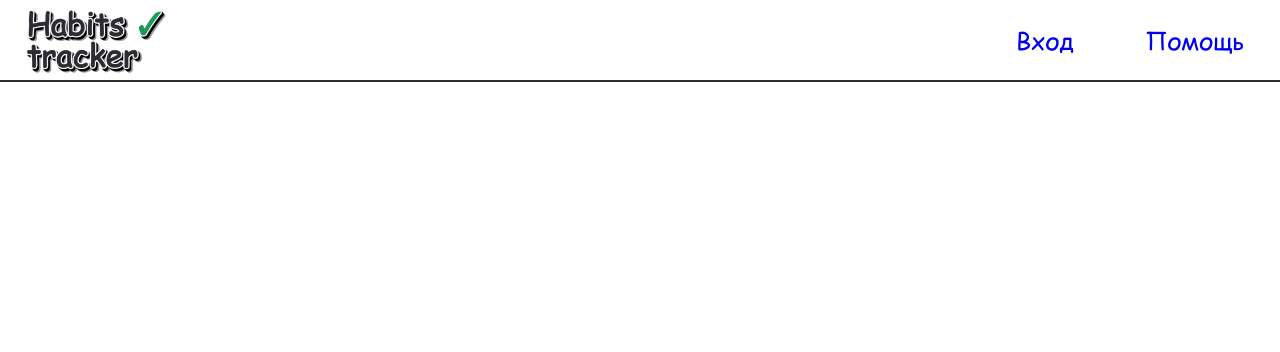
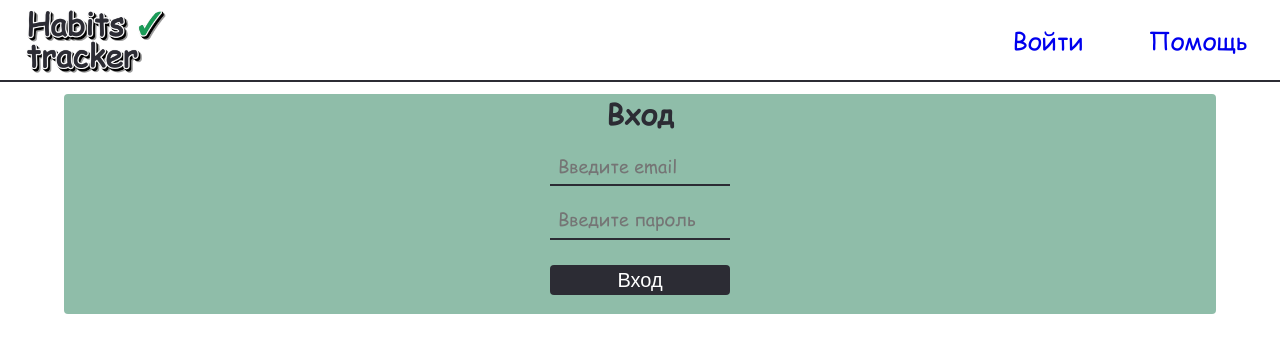
Before and after one commit to rybakoff2/habits, a React (Create React App) app: page /login in a window 1280 px wide. Shown: the top 352 px of the page. Built offline with nearby package versions, Linux system fonts and the light colour scheme.

Commit message:
add autorize

```diff
--- a/src/App.js
+++ b/src/App.js
@@ -1,10 +1,46 @@
 import React from 'react';
+import { BrowserRouter } from 'react-router-dom';
 import Header from "./components/Header/Header";
+import { useState } from 'react';
+import { createContext } from 'react';
+import { useEffect } from 'react';
+import AppRouter from './AppRouter';
+
+
+export const AuthContext = createContext(null);
 
 function App() {
+
+const [isAuth, setIsAuth] = useState(false)
+
+useEffect(() => {
+
+  if (localStorage.getItem('isAuth')) {
+      setIsAuth(true)
+  }
+}, [])
+
+function login() {
+    localStorage.setItem('isAuth', 'true')
+    setIsAuth(true)
+
+}
+
+function logout() {
+    localStorage.removeItem('isAuth')
+    setIsAuth(false)
+}
+const context = {isAuth, setIsAuth, login, logout}
+
+
     return (
 
-       <Header/>
+        <BrowserRouter>
+                <AuthContext.Provider value={context}>
+                     <Header/>
+                     <AppRouter />
+                </AuthContext.Provider>
+        </BrowserRouter>
   );
 }
 
--- /dev/null
+++ b/src/AppRouter.js
@@ -0,0 +1,38 @@
+import React from 'react'
+import { Switch, Route, Redirect} from "react-router-dom";
+import Main from '../src/components/Main/Main';
+import Help from "../src/components/Help/Help";
+import Users from "../src/components/Users/Users";
+import Private from "../src/components/Private/Private"
+import Login from '../src/components//Login/Login';
+
+
+const AppRouter = () => {
+
+    return (
+        <>
+            <Switch>
+            <Route exact = {true} path="/">
+                   <Main/>
+                </Route>
+
+                {/* <Route exact = {true} path="/users">
+                    <Users/>
+                </Route> */}
+                <Route exact = {true} path="/login">
+                    <Login/>
+                </Route>
+                <Route exact = {true} path="/private">
+                    <Private/>
+                </Route>
+                <Route exact = {true} path="/help">
+                    <Help/>
+                </Route>
+            <Redirect to = "/" />
+           </Switch>
+
+        </>
+
+);
+};
+export default AppRouter
--- a/src/components/Header/Header.css
+++ b/src/components/Header/Header.css
@@ -14,7 +14,6 @@
 
 .navigation{
 min-width: 100%;
-/* height: 100px; */
 display: flex;
 border-bottom: 2px solid #2c2c34;
 color:#2c2c34;
--- a/src/components/Header/Header.js
+++ b/src/components/Header/Header.js
@@ -1,39 +1,26 @@
 import { BrowserRouter as Switch, Route, Link} from "react-router-dom";
 import './Header.css';
-import Main from '../Main/Main';
-import Help from "../Help/Help";
-import Users from "../Users/Users";
 import logo from '../Images/Logo.png';
+import { createContext } from 'react';
+import { useContext } from "react";
+import { AuthContext } from '../../App';
 
 function Header() {
+    const {isAuth} = useContext(AuthContext)
     return (
         <>
-             <Switch>
+
             <nav className='navigation'>
-                {/* <div className='navigation__wraper-logo'> */}
-                    <div className='navigation__logo'><Link to ="/"><img className='logo' src={logo} alt="logo"/></Link></div>
-                {/* </div> */}
+
+                <div className='navigation__logo'><Link to ="/"><img className='logo' src={logo} alt="logo"/></Link></div>
                 <div className='navigation__wraper-links'>
-                <div className='navigation__links'><Link className="navigation__link" to = "/Users">Вход</Link></div>
-                <div className='navigation__links'><Link className="navigation__link" to = "/Help">Помощь</Link></div>
+                    {isAuth && <div className='navigation__links'><Link className="navigation__link" to = "/private">Мои привычки</Link></div>}
+                    {!isAuth && <div className='navigation__links'><Link className="navigation__link" to = "/private">Войти</Link></div>}
+                    <div className='navigation__links'><Link className="navigation__link" to = "/help">Помощь</Link></div>
                 </div>
 
-                </nav>
+            </nav>
 
-                <Route exact path="/">
-                   <Main/>
-                </Route>
-
-                <Route path="/users">
-                    <Users/>
-                </Route>
-
-
-                <Route path="/help">
-                    <Help/>
-                </Route>
-
-            </Switch>
     </>
     );
   }
--- a/src/components/Help/Help.css
+++ b/src/components/Help/Help.css
@@ -5,24 +5,45 @@
     src:url("../fonts/ComicSansMS.woff2") format("woff2");
   }
 .about__title{
-    color:salmon;
+    color:#2c2c34;
 }
 .about__wrapper-paragraph{
     height: 70vh;
-    display: flex;
+    position: relative;
+    margin: 0 auto;
+    /* display: flex;
     flex-wrap: wrap;
     flex-direction: column;
     align-items: center;
-    justify-content: space-evenly;
+    justify-content: space-evenly; */
 
 }
 .about__paragraph{
+    display: block;
+    margin: 0 auto;
     background-color: #fbfced;
     text-align: center;
     width: 60vw;
     height: 120px;
     padding-top: 16px;
     font-family:"Comic-Sans-MS";
+    margin-top: 20px;
+    animation-name: top;
+    animation-duration: 1.5s;
+    animation-timing-function: cubic-bezier(0.7,0.5,0.2,1.5);
+    box-shadow: 2px 2px 10px rgba(37, 37, 37, 0.2);
+    border: 1px solid #2c2c34;
+}
+@keyframes top {
+0% {
+    margin-top: 100px;
+    overflow: hidden;
+    background-color: transparent;
+}
+100% {
+    margin-top: 20px;
+    background-color:#fbfced ;
+    }
 }
 @media screen and (max-width: 480px){
     .about__paragraph{
--- /dev/null
+++ b/src/components/Login/Login.css
@@ -0,0 +1,94 @@
+@font-face {
+    font-family: "Comic-Sans-MS";
+    font-weight: 400;
+    font-style: normal;
+    src:url("../fonts/ComicSansMS.woff2") format("woff2");
+}
+.form{
+    font-family: "Comic-Sans-MS";
+    height: 220px;
+    position: relative;
+    width: 90%;
+    margin: 0 auto;
+    margin-top: 12px;
+    border-radius: 4px;
+    background-color: #8fbda9;
+    color: #787878;
+
+}
+.form__title{
+    text-align: center;
+    font-size: 28px;
+    color:#2c2c34;
+}
+
+.form__input-wrapper{
+    font-family: "Comic-Sans-MS";
+    margin: 0 auto;
+    display: flex;
+    flex-direction: column;
+    align-items: center;
+    justify-content: space-evenly;
+    height: 120px;
+}
+.form__email{
+    font-family: "Comic-Sans-MS";
+    font-size: 18px;
+    display: block;
+    padding: 8px;
+    height: 40px;
+    width: 180px;
+    background:transparent;
+    color: #2c2c34;
+    border: none;
+    border-bottom: 2px solid #2c2c34;
+}
+
+.form__email:focus{
+    font-family: "Comic-Sans-MS";
+    color: #2c2c34;
+    font-size: 18px;
+    outline:transparent;
+    border: none;
+    transition:ease-in 0.3s;
+    width: 200px;
+    border-bottom: 2px solid #dddddd;
+}
+
+.form__password{
+    font-family: "Comic-Sans-MS";
+    font-size: 18px;
+    color: #2c2c34;
+    display: block;
+    padding: 8px;
+    height: 40px;
+    width: 180px;
+    border: none;
+    border-bottom: 2px solid #2c2c34;
+    background:transparent;
+}
+
+
+.form__password:focus{
+    font-family: "Comic-Sans-MS";
+    color: #2c2c34;
+    font-size: 18px;
+    outline:transparent;
+    border: none;
+    transition:ease-in 0.3s;
+    width: 200px;
+    border-bottom: 2px solid #dddddd;
+}
+.form__button{
+    display: block;
+    width: 180px;
+    height: 30px;
+    margin: 0 auto;
+    margin-top: 12px;
+    font-size: 20px;
+    background: #2c2c34;
+    border-radius:4px;
+    color: #fff;
+    border-width: 0;
+    cursor: pointer;
+}
--- /dev/null
+++ b/src/components/Login/Login.js
@@ -0,0 +1,53 @@
+import React, { useContext, useState } from 'react'
+import { Redirect, useHistory } from 'react-router-dom'
+import { AuthContext } from '../../App'
+import Private from '../Private/Private'
+import './Login.css'
+import { usersDb } from './usersDb'
+
+
+
+export default function Login() {
+
+    const {login} = useContext(AuthContext)
+    const history = useHistory()
+
+    const [email, setEmail] = useState("")
+    const [pass, setPass] = useState("")
+    function submitForm(e){
+        e.preventDefault()
+
+        const getCurrentUser = usersDb.find((user) =>
+        (user.login === email && user.password === pass))
+
+        if (getCurrentUser) {
+            login();
+              history.push('/private')
+
+
+    } else alert ('нет такого пользователя')
+    }
+
+    return (
+            <form onSubmit={submitForm} className="form" action="">
+                <h1 class="form__title">Вход</h1>
+                <div className='form__input-wrapper'>
+                <input required
+                value={email}
+                onChange={(event) => setEmail(event.target.value)}
+
+                 className="form__email" type="text"
+                 placeholder='Введите email' />
+                <input required
+
+                value={pass}
+                onChange={(event) => setPass(event.target.value)}
+
+                className="form__password"
+                type="password"
+                placeholder='Введите пароль' />
+                </div>
+               <button type='submit' className='form__button'>Вход</button>
+            </form>
+    )
+}
--- /dev/null
+++ b/src/components/Login/usersDb.js
@@ -0,0 +1,10 @@
+export const usersDb = [
+    {
+        login:'admin',
+        password: 'admin'
+    },
+    {
+        login:'user',
+        password: 'user'
+    },
+]
--- /dev/null
+++ b/src/components/Private/Private.js
@@ -0,0 +1,43 @@
+import React from 'react'
+import { habitStorage } from '../HabitCard/habitStorage';
+import HabitCard from "../HabitCard/HabitCard";
+import { useContext } from 'react';
+import { AuthContext } from '../../App';
+import { Redirect } from 'react-router-dom';
+
+
+
+const Private = () => {
+
+  const {isAuth} = useContext(AuthContext)
+
+    if (isAuth) {
+
+      return (
+
+        <>
+           <h2>
+              И снова здавствуйте!
+            </h2>
+
+           <div className="card__wrapper">
+            {habitStorage.map((item) => {
+          return (
+              <HabitCard
+              title = {item.title}
+              description = {item.description}
+              />)
+        })
+    }
+            </div>
+        </>
+    );
+  }
+  else {
+
+  return (
+   <Redirect to = '/login'/>
+
+  )}
+};
+  export default Private;
--- a/src/index.js
+++ b/src/index.js
@@ -1,12 +1,10 @@
 import React from 'react';
 import './index.css'
 import ReactDOM from 'react-dom';
-import { BrowserRouter } from 'react-router-dom';
 import App from './App';
 
+
 ReactDOM.render(
-    <BrowserRouter>
-      <App/>
-  </BrowserRouter>,
+         <App/>,
   document.getElementById('root')
 );
```
